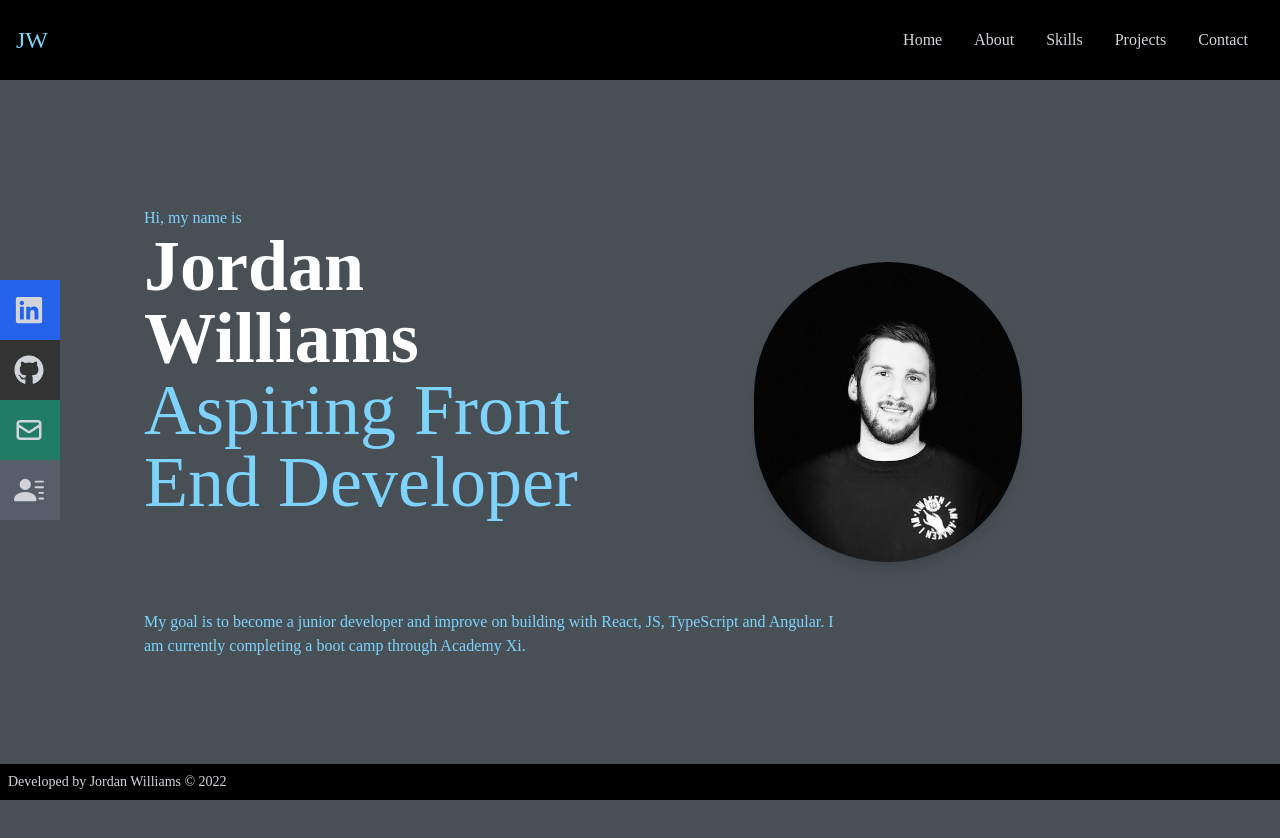
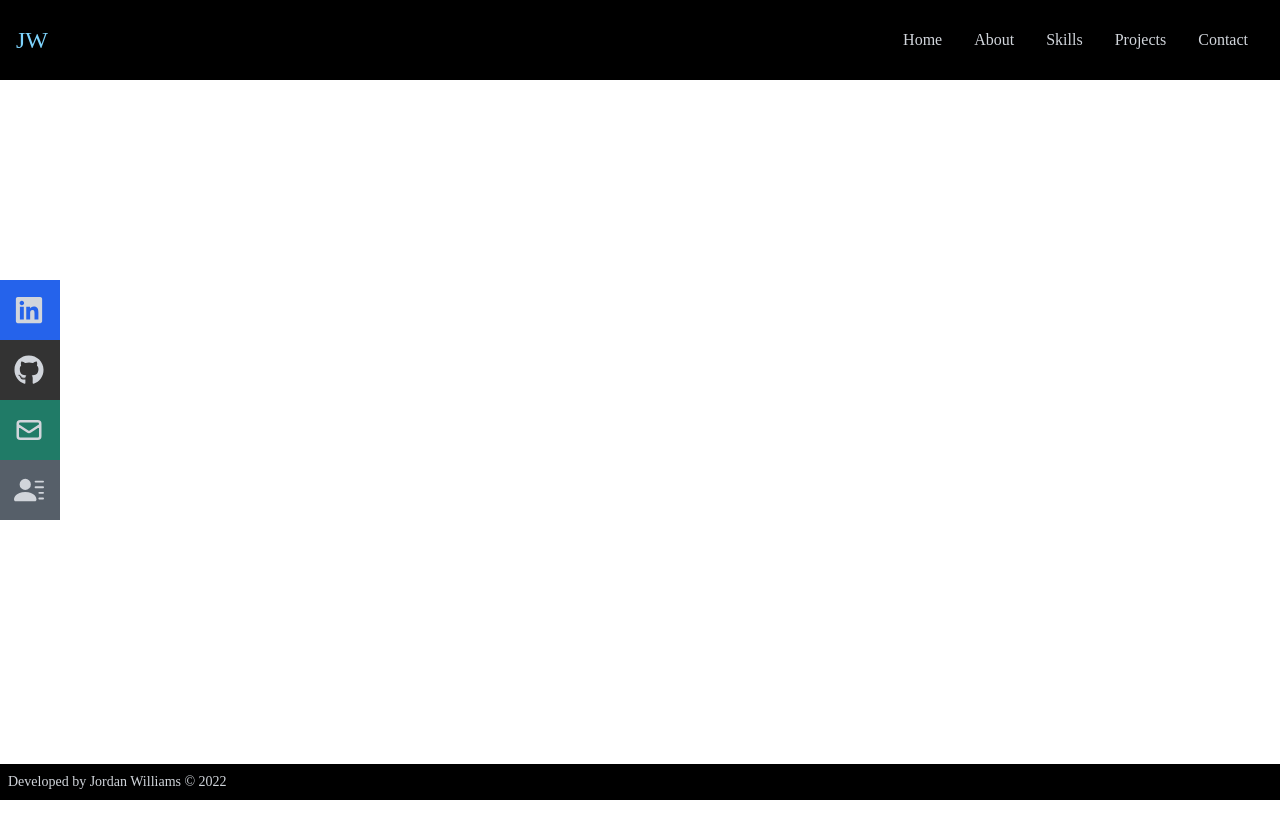
Before and after one commit to jmwilliams94/portfolio-project, a React (Create React App) app: page / in a window 1280 px wide. After the commit the page ends 800 px from the top, so only its background shows below. Built offline with nearby package versions, Linux system fonts and the light colour scheme.

Commit message:
GH Pages Testing

```diff
--- a/package.json
+++ b/package.json
@@ -1,6 +1,7 @@
 {
   "name": "portfolio-project",
   "version": "0.1.0",
+  "homepage": "https://jmwilliams94.github.io/portfolio-project",
   "private": true,
   "dependencies": {
     "framer-motion": "^6.3.10",
@@ -11,6 +12,8 @@
     "react-scripts": "^5.0.1"
   },
   "scripts": {
+    "predeploy": "npm run build",
+    "deploy": "gh-pages -d build",
     "start": "react-scripts start",
     "build": "react-scripts build",
     "test": "react-scripts test",
@@ -37,6 +40,7 @@
   },
   "devDependencies": {
     "autoprefixer": "^10.4.7",
+    "gh-pages": "^4.0.0",
     "postcss": "^8.4.14",
     "tailwindcss": "^3.0.24"
   }
--- a/public/index.html
+++ b/public/index.html
@@ -5,7 +5,6 @@
   <meta charset="UTF-8">
   <meta http-equiv="X-UA-Compatible" content="IE=edge">
   <meta name="viewport" content="width=device-width, initial-scale=1.0">
-  <!-- <link rel="stylesheet" href="./dist/output.css"> -->
   <title>Portfolio</title>
 </head>
 
--- a/src/components/App.js
+++ b/src/components/App.js
@@ -14,7 +14,7 @@ function App() {
       <Navbar />
       <div className="pt-10">
         <Routes>
-          <Route path="/" element={<Home />} />
+          <Route path="/portfolio-project" element={<Home />} />
           <Route path="/about" element={<About />} />
           <Route path="/skills" element={<Skills />} />
           <Route path="/projects" element={<Projects />} />
--- a/src/components/Footer.js
+++ b/src/components/Footer.js
@@ -2,8 +2,8 @@ import React from "react";
 
 const Footer = () => {
   return (
-    <footer class="bottom-0 w-full p-2 bg-black fixed">
-      <span class="text-sm text-gray-300 sm:text-center flex">
+    <footer className="bottom-0 w-full p-2 bg-black fixed">
+      <span className="text-sm text-gray-300 sm:text-center flex">
         Developed by Jordan Williams © 2022{" "}
       </span>
     </footer>
--- a/src/components/Home.js
+++ b/src/components/Home.js
@@ -14,7 +14,7 @@ const Home = () => {
               Jordan Williams
             </h1>
             <h2 className="text-4xl sm:text-5xl md:text-7xl font-bolt text-sky-300 mx-auto">
-              Aspiring Front End Developer
+              Front End Developer
             </h2>
           </div>
           <div>
@@ -27,9 +27,9 @@ const Home = () => {
         </div>
 
         <p className="text-sky-300 py-4 max-w-[700px]">
-          My goal is to become a junior developer and improve on building with
-          React, JS, TypeScript and Angular. I am currently completing a boot
-          camp through Academy Xi.
+          I am a Front End Developer seeking a front-end role using Javascript
+          technologies. I have recently completed a boot camp through Academy
+          Xi.
         </p>
         <div>
           {/* <button className="text-white group border-2 px-6 py-3 my-2 flex items-center hover:bg-sky-400 hover:border-sky-400 ">
--- a/src/components/Navbar.js
+++ b/src/components/Navbar.js
@@ -1,5 +1,6 @@
 import React, { useState } from "react";
 import { FaBars, FaTimes } from "react-icons/fa";
+import { Link } from "react-router-dom";
 import Socials from "../components/Socials";
 
 // import Logo from "../src/images/Logo.png";
@@ -18,19 +19,19 @@ const Navbar = () => {
         <div className="hidden md:flex">
           <ul className="md:flex">
             <li className="hover:text-sky-300">
-              <a href="/">Home</a>
+              <Link to="/">Home</Link>
             </li>
             <li className="hover:text-sky-300">
-              <a href="/about">About</a>
+              <Link to="/about">About</Link>
             </li>
             <li className="hover:text-sky-300">
-              <a href="/skills">Skills</a>
+              <Link to="/skills">Skills</Link>
             </li>
             <li className="hover:text-sky-300">
-              <a href="/projects">Projects</a>
+              <Link to="/projects">Projects</Link>
             </li>
             <li className="hover:text-sky-300">
-              <a href="/contact">Contact</a>
+              <Link to="/contact">Contact</Link>
             </li>
           </ul>
         </div>
@@ -48,19 +49,29 @@ const Navbar = () => {
           }
         >
           <li className="py-6 text-4xl hover:text-sky-300">
-            <a href="/">Home</a>
+            <Link onClick={handleClick} to="/">
+              Home
+            </Link>
           </li>
           <li className="py-6 text-4xl hover:text-sky-300">
-            <a href="/about">About</a>
+            <Link onClick={handleClick} to="/about">
+              About
+            </Link>
           </li>
           <li className="py-6 text-4xl hover:text-sky-300">
-            <a href="/skills">Skills</a>
+            <Link onClick={handleClick} to="/skills">
+              Skills
+            </Link>
           </li>
           <li className="py-6 text-4xl hover:text-sky-300">
-            <a href="/projects">Projects</a>
+            <Link onClick={handleClick} to="/projects">
+              Projects
+            </Link>
           </li>
           <li className="py-6 text-4xl hover:text-sky-300">
-            <a href="/contact">Contact</a>
+            <Link onClick={handleClick} to="/contact">
+              Contact
+            </Link>
           </li>
         </ul>
         <Socials />
```
Also changed, not shown: 1 other file (tests, documents, lock files or other folders).
